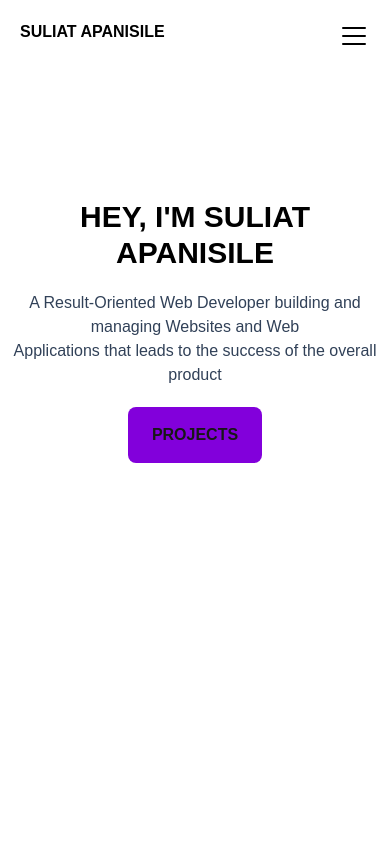
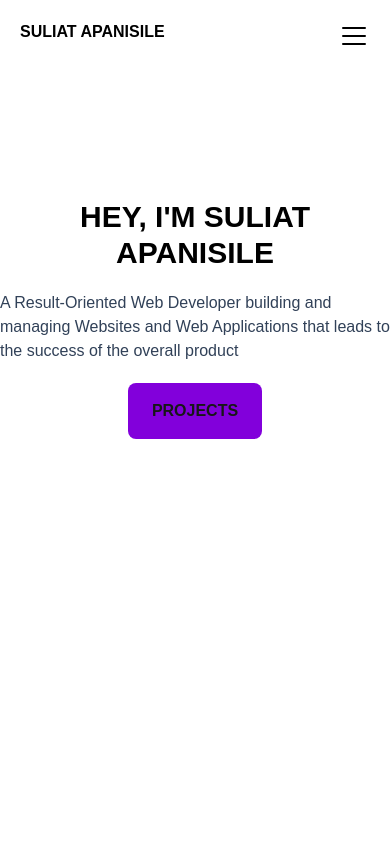
Before and after one commit to Adetutu234/nextjs-project3, a Next.js app: page / in a window 390 px wide. Shown: the top 844 px of the page. Built offline with nearby package versions, Linux system fonts and the light colour scheme.

Commit message:
final update

```diff
--- a/app/components/Homepage.tsx
+++ b/app/components/Homepage.tsx
@@ -13,7 +13,7 @@ const Homepage = () => {
       <div className='relative '>
           <div className='min-h-[calc(100vh-80px)] lg:text-center lg:p-28 py-30 lg:space-y-10 space-y-5 bg-[url("https://files.123freevectors.com/wp-content/original/121373-light-grey-abstract-texture-background-image.jpg")] bg-no-repeat bg-cover rounded-2xl '>
             <p className='font-extrabold lg:text-5xl text-3xl text-center text-black uppercase'>hey, I'm suliat apanisile</p>
-            <p className='lg:text-xl text-md text-slate-700 text-center'>A Result-Oriented Web Developer building and managing Websites and Web <br></br> Applications that leads to the success of the overall product</p>
+            <p className='lg:text-xl text-md text-slate-700 lg:max-w-175 mx-auto'>A Result-Oriented Web Developer building and managing Websites and Web Applications that leads to the success of the overall product</p>
             <Link href={'/projects'}>
               <Button text={'projects'} className={'w-fit lg:px-20 px-6 py-4 bg-purple-700 mx-auto rounded-lg font-bold uppercase'} onClick={handleClick}/>
             </Link>
```
